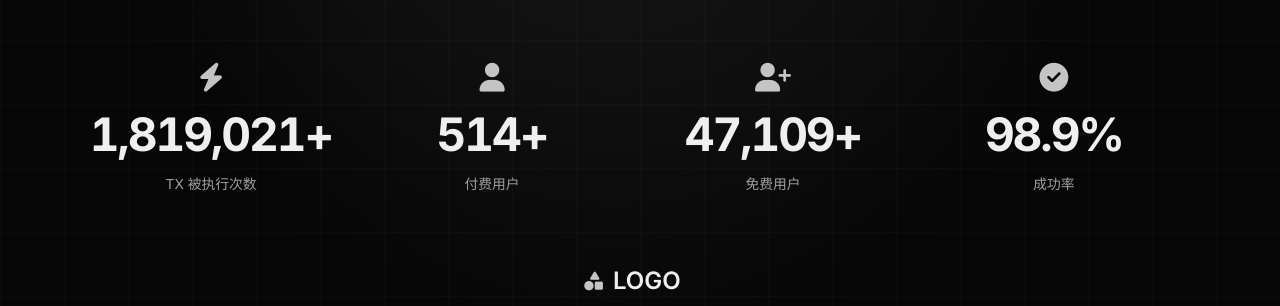
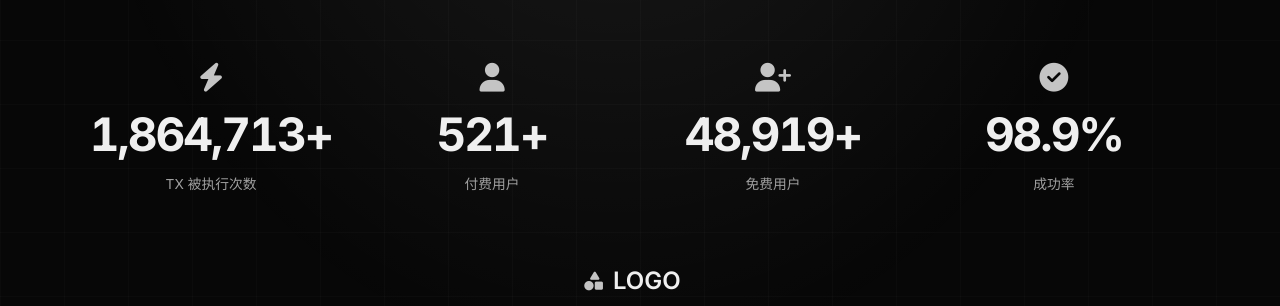
Before and after one commit to JsYb666/TX-HUB.github.io, a plain HTML site: page index.html in a window 1280 px wide. Shown: the part 280-586 px from the top of the page. Drawn offline with Linux system fonts and the light colour scheme.

Commit message:
Update index.html

```diff
--- a/index.html
+++ b/index.html
@@ -841,9 +841,9 @@ document.addEventListener('visibilitychange', () => {
 document.addEventListener('DOMContentLoaded', () => {
     const initial = window.location.hash.slice(1);
     showPage(navLinks.some(link => link.dataset.pageTarget === initial) ? initial : 'txscript', false);
-    animateNumber(document.getElementById('exec-count'), 1819021);
-    animateNumber(document.getElementById('user-count'), 514);
-    animateNumber(document.getElementById('free-user-count'), 47109);
+    animateNumber(document.getElementById('exec-count'), 1864713);
+    animateNumber(document.getElementById('user-count'), 521);
+    animateNumber(document.getElementById('free-user-count'), 48919);
     animateNumber(document.getElementById('success-rate'), 98.9, true);
     loadChangelog('paid');
     loadAvatars();
```
